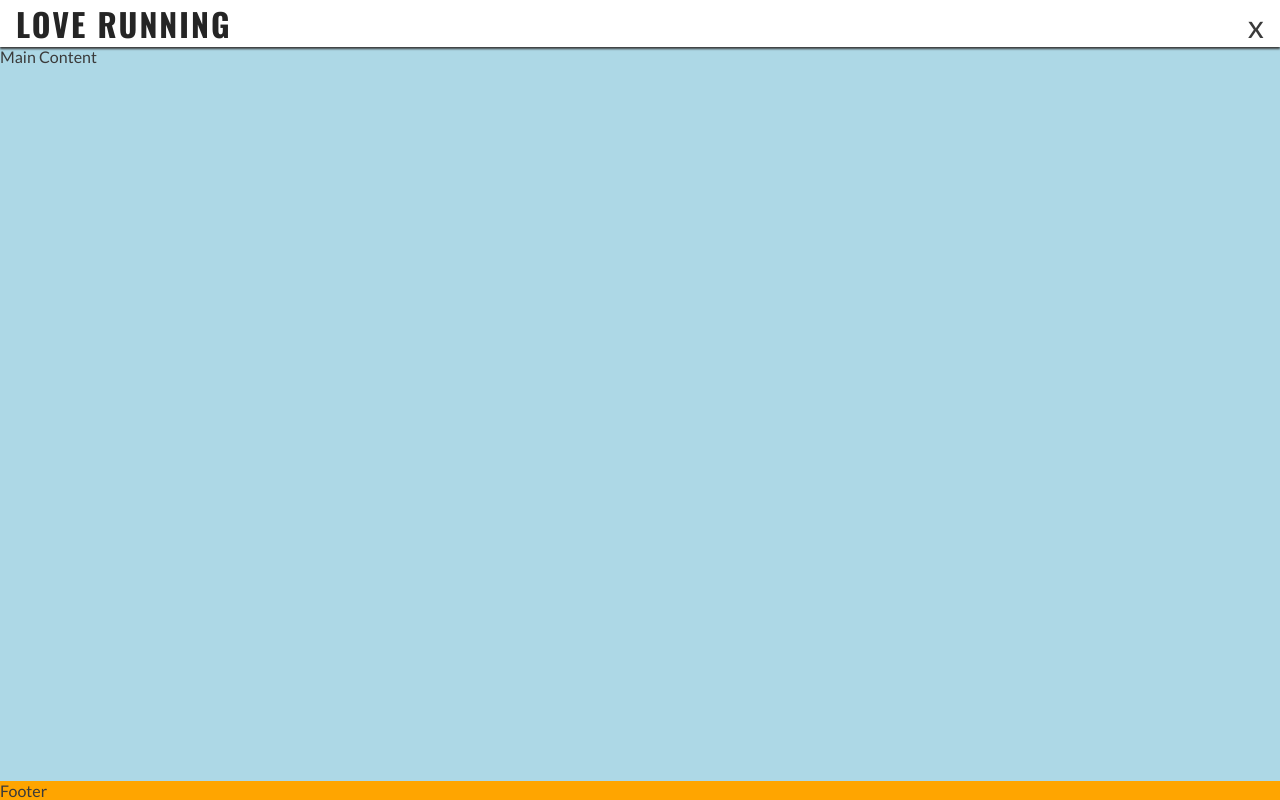
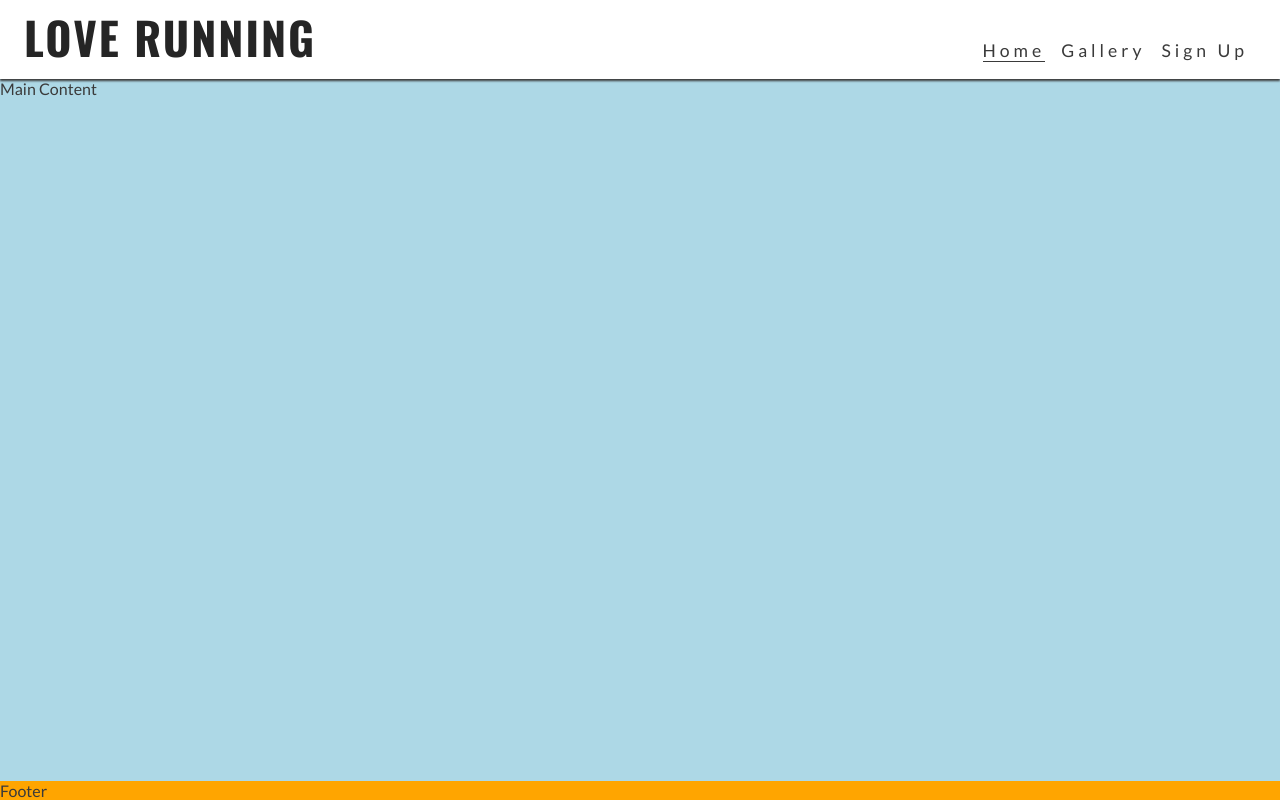
Before and after one commit to Saeed-L5/love-running, a plain HTML site: page index.html in a window 1280 px wide. Drawn offline with nearby package versions, Linux system fonts and the light colour scheme.

Commit message:
Make logo larger, push main down to show under larger header

```diff
--- a/assets/css/style.css
+++ b/assets/css/style.css
@@ -93,3 +93,34 @@ footer {
     background-color: orange;
 
 }
+/* media query: tablets and larger (768px and up) */
+@media screen and (min-width: 768px) {
+    /* Header */
+    nav {
+        display: block;
+        position: relative;
+        box-shadow: none;
+        width: fit-content;
+        padding-right: 1rem;
+    }
+   #menu {
+    display: flex;
+
+   }
+   #menu > li {
+    padding-left: 1rem;
+   }
+   .nav-toggle-label {
+    display: none;
+   }
+   #logo {
+    font-size: 280%;
+    line-height: 75px;
+    margin: 0 0.5rem;
+   }
+   /* main content */
+   main {
+    /* Push main content down to accommodate larger header */
+    margin-top: 79px;
+   }
+}
```
